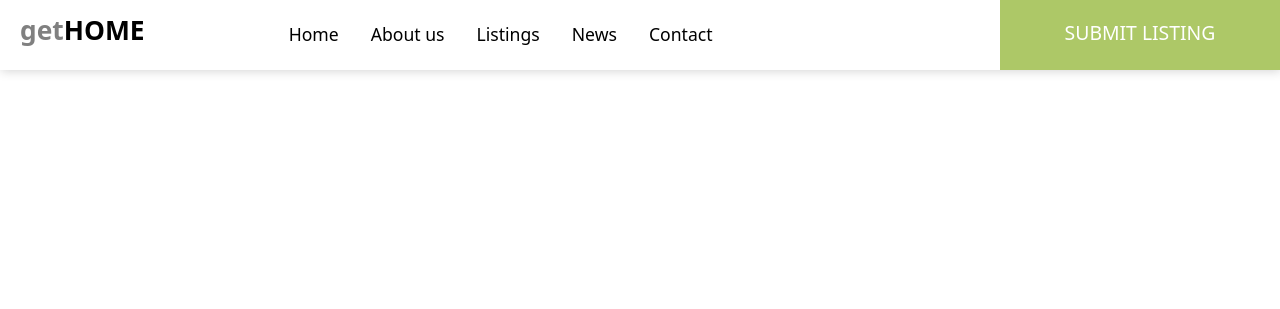
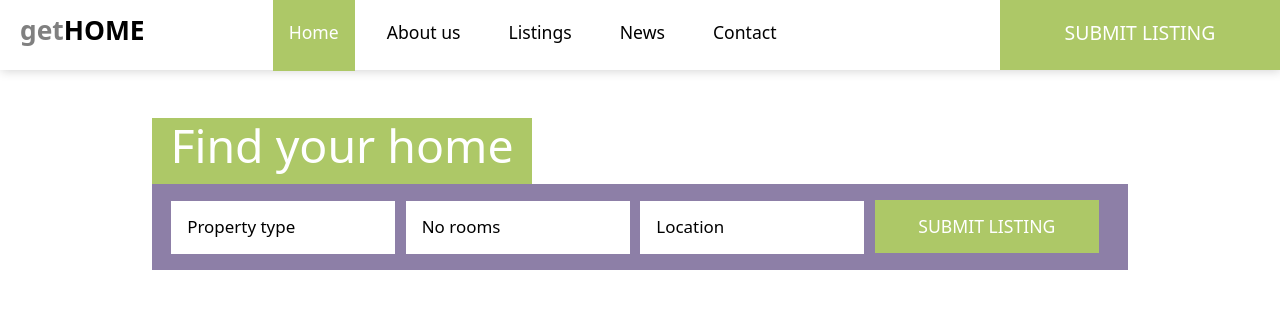
Before and after one commit to tvoiugas/GetHome, a Django app: page / in a window 1280 px wide. Shown: the top 309 px of the page. Run offline with Django 4.2, Linux system fonts and the light colour scheme; some libraries are stand-ins or nearby versions.

Commit message:
Улучшения навбара и поисковая строка

```diff
--- a/static/css/custom.css
+++ b/static/css/custom.css
@@ -20,12 +20,34 @@
 	margin: 0 8rem 0 20px;
 }
 
+.navbar-head .nav-item {
+	width: auto;
+	height: 75px;
+	padding: 0 1rem 0 0;
+}
+
 .navbar-head .nav-item .navbar-link {
+	display: block;
+	width: 100%;
+	height: 94%;
+	text-align: center;
 	color: black;
-	display: block;
-	padding: 0.9rem 1rem 0.5rem 1rem;
+	padding: 1.2rem 1rem 0.5rem 1rem;
+	margin-top: 0.4rem;
 	text-decoration: none;
+	transition: 0.3s;
 }
+
+.navbar-head .nav-item .navbar-link:hover {
+	color: white;
+	background-color: #adc867;
+}
+
+.navbar-head .nav-item .navbar-link.active {
+	color: white;
+	background-color: #adc867;
+}
+
 
 .navbar-head .navbar-submit {
 	margin-left: auto;
@@ -52,10 +74,6 @@
 	border: none;
 	box-shadow: none;
 }
-.navbar-head .navbar-toggler-icon {
-	border: none;
-	outline: none;
-}
 
 @media (max-width: 992px) {
 	.navbar-head.show {
--- /dev/null
+++ b/static/estates/css/index.css
@@ -0,0 +1,62 @@
+.super-container {
+	width: 100%;
+}
+
+.image-container {
+	display: flex;
+	padding: 0;
+	width: 100%;
+	height: 70%;
+	align-items: center;
+	justify-content: center;
+}
+
+.image-container .search-container {
+	width: 61rem;
+	margin-top: 3em;
+}
+
+.image-container .search-container .search-title {
+	display: block;
+	color: white;
+	font-size: 2.9rem;
+	width: 380px;
+	height: 4.1rem;
+	margin: 0;
+	text-align: center;
+	vertical-align: middle;
+	background-color: #adc867;
+}
+
+.image-container .search-container form {
+	padding: 1rem;
+	background-color: rgba(85,64,125,.67);
+}
+
+.image-container .search-container .search-item {
+	color: black;
+	outline: none;
+	border: none;
+	padding: 0 1rem;
+	margin: 0 0.2rem;
+	width: 14rem;
+	height: 3.3rem;
+}
+
+.image-container .search-container .search-item::placeholder {
+	color: black;
+	font-size: 1.06rem;
+}
+
+.image-container .search-container .btn-submit {
+	border: none;
+	color: white;
+	background-color: #adc867;
+	margin: 0 0.2rem;
+	width: 14rem;
+	height: 3.3rem;
+}
+
+.image-container .search-container .btn-submit span{
+	font-size: 1.1rem;
+}
--- a/static/js/custom.js
+++ b/static/js/custom.js
@@ -4,3 +4,11 @@
 hamburger.addEventListener('click', () => {
 	navUL.classList.toggle('show');
 });
+
+const navLinks = document.querySelectorAll('.navbar-link');
+navLinks.forEach(function (navLink) {
+	navLink.addEventListener('click', function () {
+		navLinks.forEach(element => element.classList.remove('active'))
+		navLink.classList.add('active');
+	});
+});
--- a/templates/estates/index.html
+++ b/templates/estates/index.html
@@ -1,10 +1,21 @@
 {% extends '_base.html' %}
-
+{% load static %}
+{% block css %}<link rel="stylesheet" type="text/css" href="{% static 'estates/css/index.css' %}">{% endblock css %}
 
 {% block content %}
-	<div class="container">
+	<div class="super-container">
 		<div class="row">
-
+			<div class="image-container">
+				<div class="search-container">
+					<h1 class="search-title">Find your home</h1>
+					<form>
+						<input class="search-item" type="text" name="" placeholder="Property type">
+						<input class="search-item" type="text" name="" placeholder="No rooms">
+						<input class="search-item" type="text" name="" placeholder="Location">
+						<button type="button" class="btn-submit"><span>SUBMIT LISTING</span></button>
+					</form>
+				</div>
+			</div>
 		</div>
 	</div>
 {% endblock content %}
```
